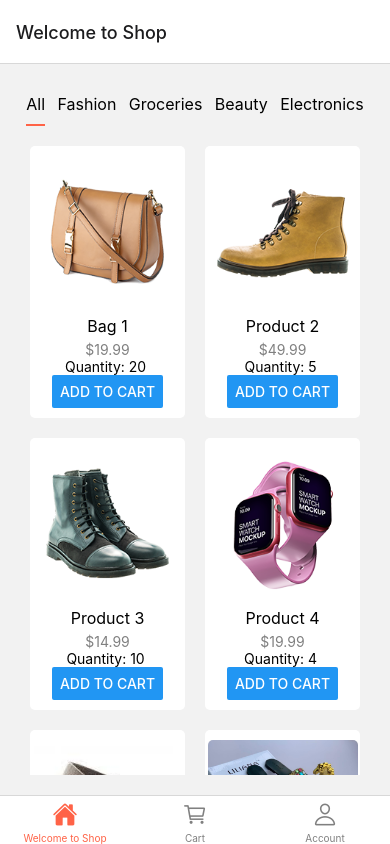
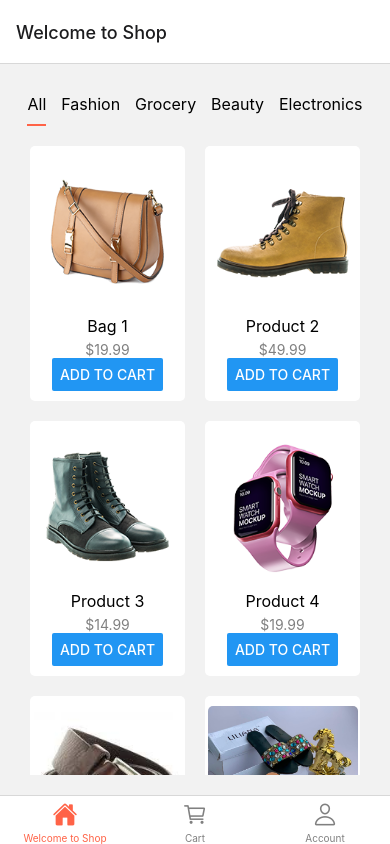
Before and after one commit to Dtblaze02/ecommerce_1, a React Native app: screen /Home in a window 390 px wide. Built offline with nearby package versions, Linux system fonts and the light colour scheme.

Commit message:
Update HomeScreen.js

```diff
--- a/src/screens/home/HomeScreen.js
+++ b/src/screens/home/HomeScreen.js
@@ -1,20 +1,42 @@
 import React, { useState } from 'react';
-import { View, Text, Image, TouchableOpacity, Button, FlatList } from 'react-native';
+import { View, Text, StyleSheet, FlatList, Image, TouchableOpacity, Button } from 'react-native';
+import { products } from '../../products/Products';
+import { useCart } from '../../context/CartContext';
 import { styles } from './style';
-import { products } from '../../products/Products';
 
 const HomeScreen = ({ navigation }) => {
 
+  const { addItemToCart } = useCart()
+
+  const itemToAdd =  {
+    id: 1,
+    name: 'Product 1',
+    price: '$19.99',
+    category: 'fashion',
+    image: require('../../../assets/images/shoe-1.png')
+  };
+
+  const handleAddToCart = () => {
+    // Add item to the cart
+    addItemToCart(itemToAdd); // Example item, replace with actual product data
+  };
+
   const [selectedCategory, setSelectedCategory] = useState('All');
+
   const filteredProducts = selectedCategory === 'All' ? products : products.filter(product => product.category === selectedCategory);
+
+    // Render product list using filteredProducts
+
+  const navigateToProduct = (product) => {
+    navigation.navigate('DetailScreen', { product });
+  };
 
   const renderProductItem = ({ item }) => (
     <TouchableOpacity style={styles.productItem} onPress={() => navigateToProduct(item)}>
       <Image source={item.image} style={styles.productImage} />
       <Text style={styles.productName}>{item.name}</Text>
       <Text style={styles.productPrice}>{item.price}</Text>
-      <Text>Quantity: {item.quantity} </Text>
-      <Button title="Add to Cart"  />
+      <Button title="Add to Cart" onPress={handleAddToCart} />
     </TouchableOpacity>
   );
 
@@ -28,7 +50,7 @@ const HomeScreen = ({ navigation }) => {
           <Text style={styles.tabText}>Fashion</Text>
         </TouchableOpacity>
         <TouchableOpacity onPress={() => setSelectedCategory('groceries')} style={[styles.tab, selectedCategory === 'groceries' && styles.selectedTab]}>
-          <Text style={styles.tabText}>Groceries</Text>
+          <Text style={styles.tabText}>Grocery</Text>
         </TouchableOpacity>
         <TouchableOpacity onPress={() => setSelectedCategory('beauty')} style={[styles.tab, selectedCategory === 'beauty' && styles.selectedTab]}>
           <Text style={styles.tabText}>Beauty</Text>
@@ -36,7 +58,6 @@ const HomeScreen = ({ navigation }) => {
         <TouchableOpacity onPress={() => setSelectedCategory('electronics')} style={[styles.tab, selectedCategory === 'electronics' && styles.selectedTab]}>
           <Text style={styles.tabText}>Electronics</Text>
         </TouchableOpacity>
-
         {/* Add more tabs for other categories */}
       </View>
       <FlatList
```
